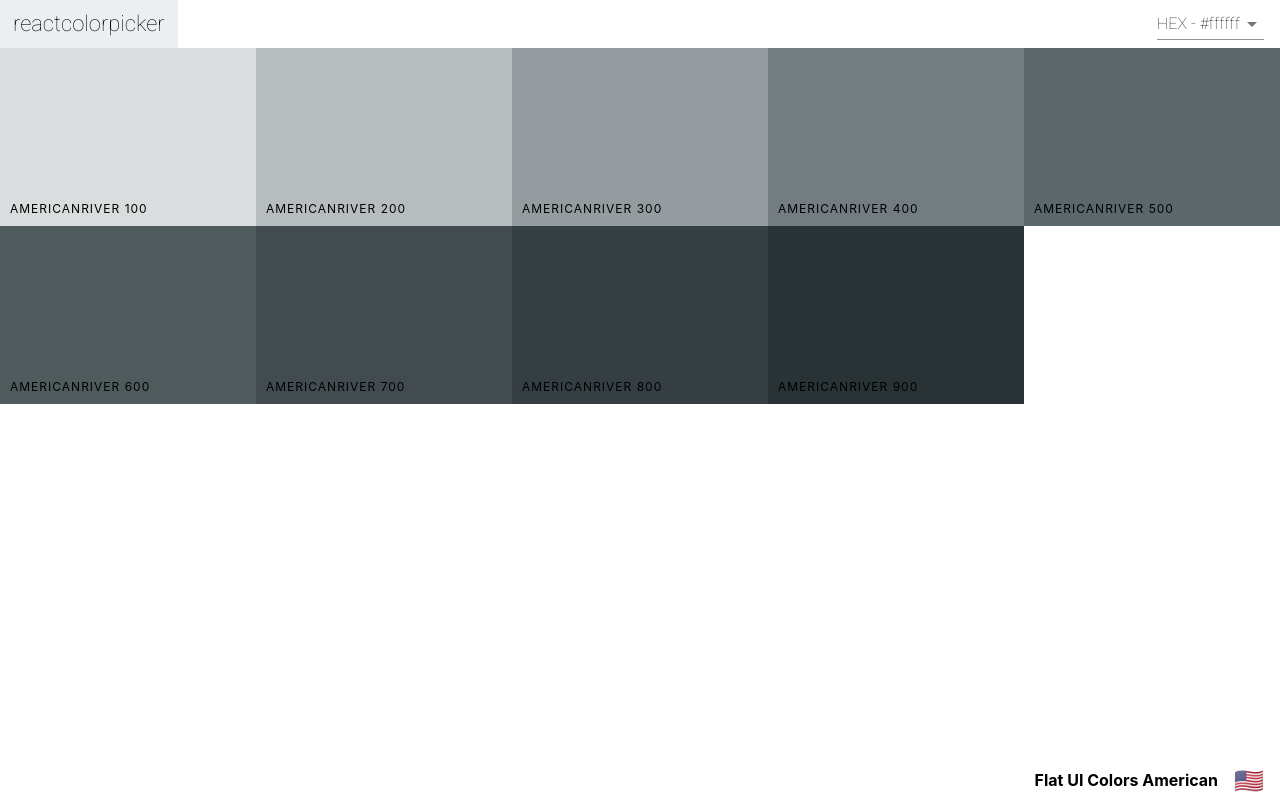
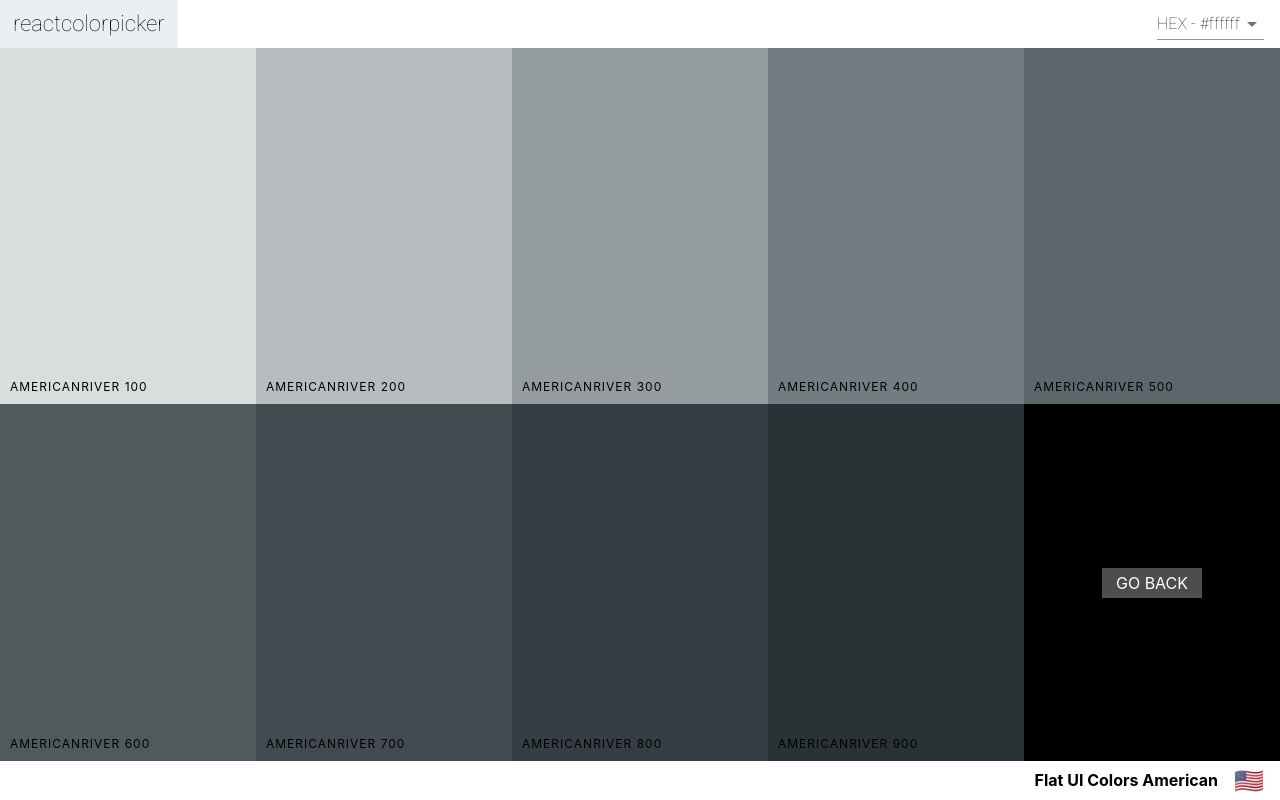
Before and after one commit to 54JIN/color-project, a React (Create React App) app: page /palette/flat-ui-colors-american/americanriver in a window 1280 px wide. Built offline with nearby package versions, Linux system fonts and the light colour scheme.

Commit message:
Added a GoBack Link to SingleColorPalette

```diff
--- a/src/ColorBox.css
+++ b/src/ColorBox.css
@@ -8,7 +8,16 @@
     margin-bottom: -3.5px;
 }
 
-.copy-button {
+.SingleColorPalette .ColorBox {
+    height: 50%;
+}
+
+.ColorBox.go-back {
+    background-color: black;
+}
+
+.copy-button,
+.back-button {
     width: 100px;
     height: 30px;
     position: absolute;
@@ -25,6 +34,10 @@
     color:white;
     text-transform: uppercase;
     border: none;
+    text-decoration: none;
+}
+
+.copy-button {
     opacity: 0;
 }
 
--- a/src/SingleColorPalette.js
+++ b/src/SingleColorPalette.js
@@ -1,4 +1,5 @@
 import React, {Component} from 'react';
+import { Link } from 'react-router-dom';
 import Navbar from './Navbar';
 import PaletteFooter from './PaletteFooter';
 import ColorBox from './ColorBox';
@@ -27,19 +28,24 @@
     }
     render() {
         const { format } = this.state;
-        const { paletteName, emoji } = this.props.palette;
+        const { paletteName, emoji, id } = this.props.palette;
         const colorBoxes = this._shades.map(color => (
             <ColorBox
-                key={color.id}
+                key={color.name}
                 name={color.name}
                 background={color[format]}
                 showLink={false}
             />
         ));
         return (
-            <div className="Palette">
+            <div className="SingleColorPalette Palette">
                 <Navbar handleChange={this.changeFormat} showingAllColors={false} />
-                <div className="Palette-colors">{colorBoxes}</div>
+                <div className="Palette-colors">
+                    {colorBoxes}
+                    <div className="go-back ColorBox">
+                        <Link to={`/palette/${id}`} className="back-button">GO BACK</Link>
+                    </div>
+                </div>
                 <PaletteFooter paletteName={paletteName} emoji={emoji} />
             </div>
         );
```
